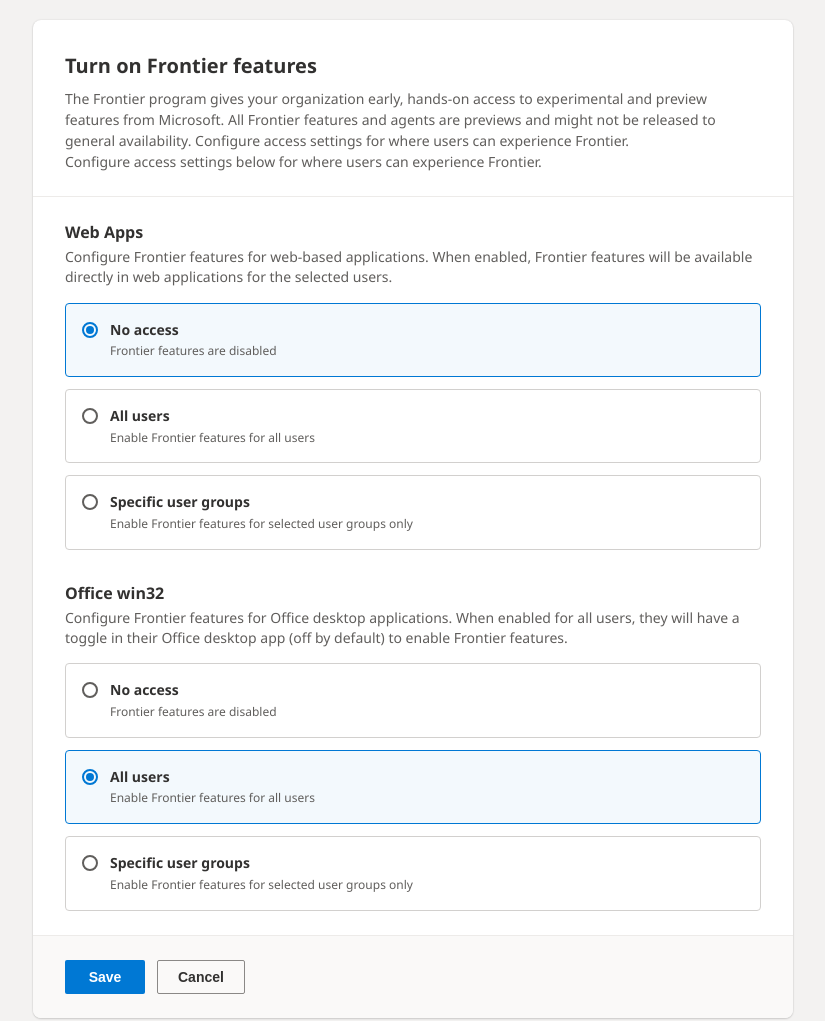
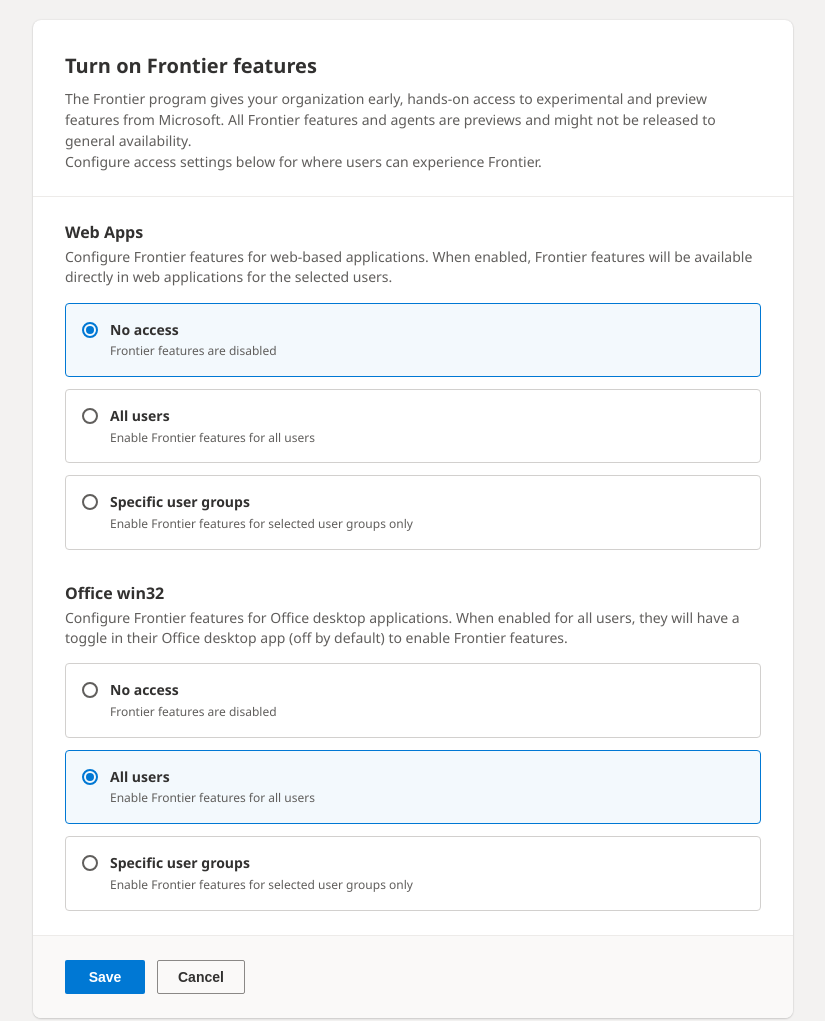
Before and after one commit to perfarny/frontier, a plain HTML site: page index.html in a window 1280 px wide. Shown: the whole page, without its empty margins (227-1052 px from the left). Drawn offline with Linux system fonts and the light colour scheme; a web font is replaced by a local one.

Commit message:
Update description for Frontier features access

```diff
--- a/index.html
+++ b/index.html
@@ -14,7 +14,7 @@
                 <h2 class="control-title">Turn on Frontier features</h2>
                 <p class="control-description">
                     The Frontier program gives your organization early, hands-on access to experimental and preview features from Microsoft. All Frontier features and agents are previews and might not be released to general availability.
-                    Configure access settings for where users can experience Frontier.
+
                 </p>
                  <p class="control-description">
                    Configure access settings below for where users can experience Frontier.
```
